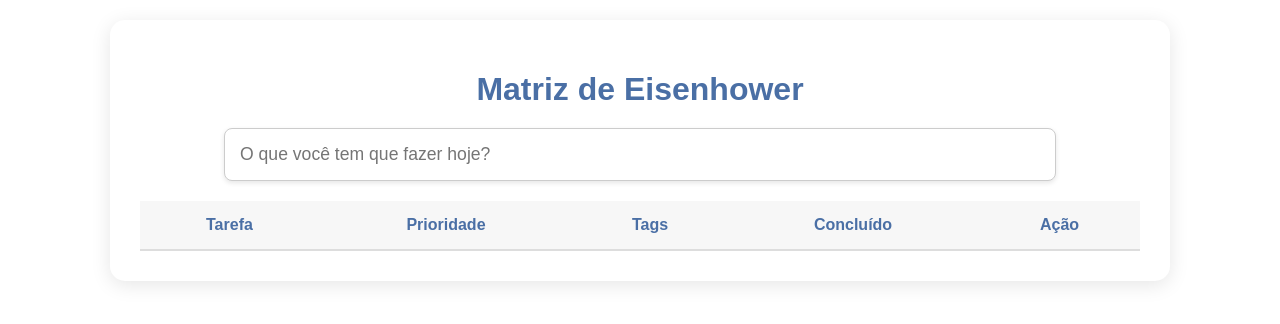
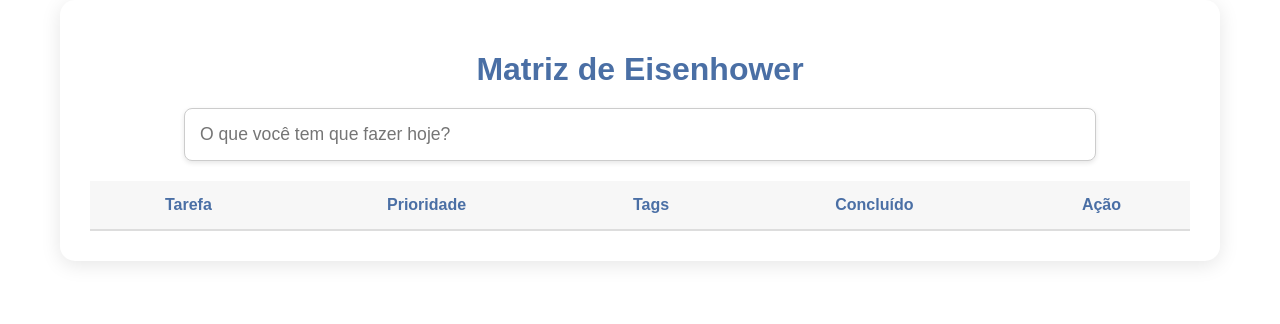
Before and after one commit to ca-ayumi/matriz-eisenhower, a plain HTML site: page index.html in a window 1280 px wide. Drawn offline with Linux system fonts and the light colour scheme.

Commit message:
Update index.html

```diff
--- a/index.html
+++ b/index.html
@@ -20,9 +20,8 @@
       border-radius: 15px;
       padding: 30px;
       box-shadow: 0 4px 20px rgba(0, 0, 0, 0.1);
-      max-width: 1000px;
+      max-width: 1100px;
       width: 100%;
-      margin-top: 20px;
     }
     h1 {
       color: #4a6fa5;
```
